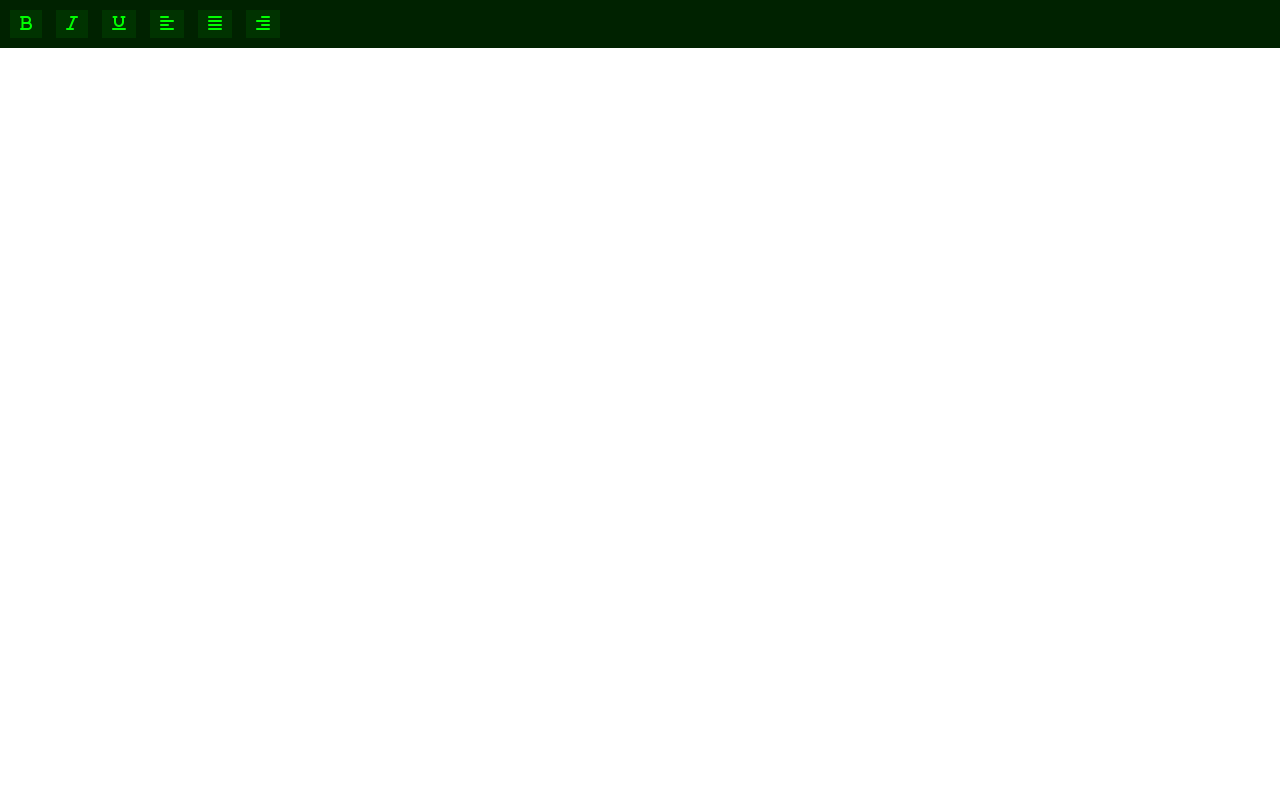
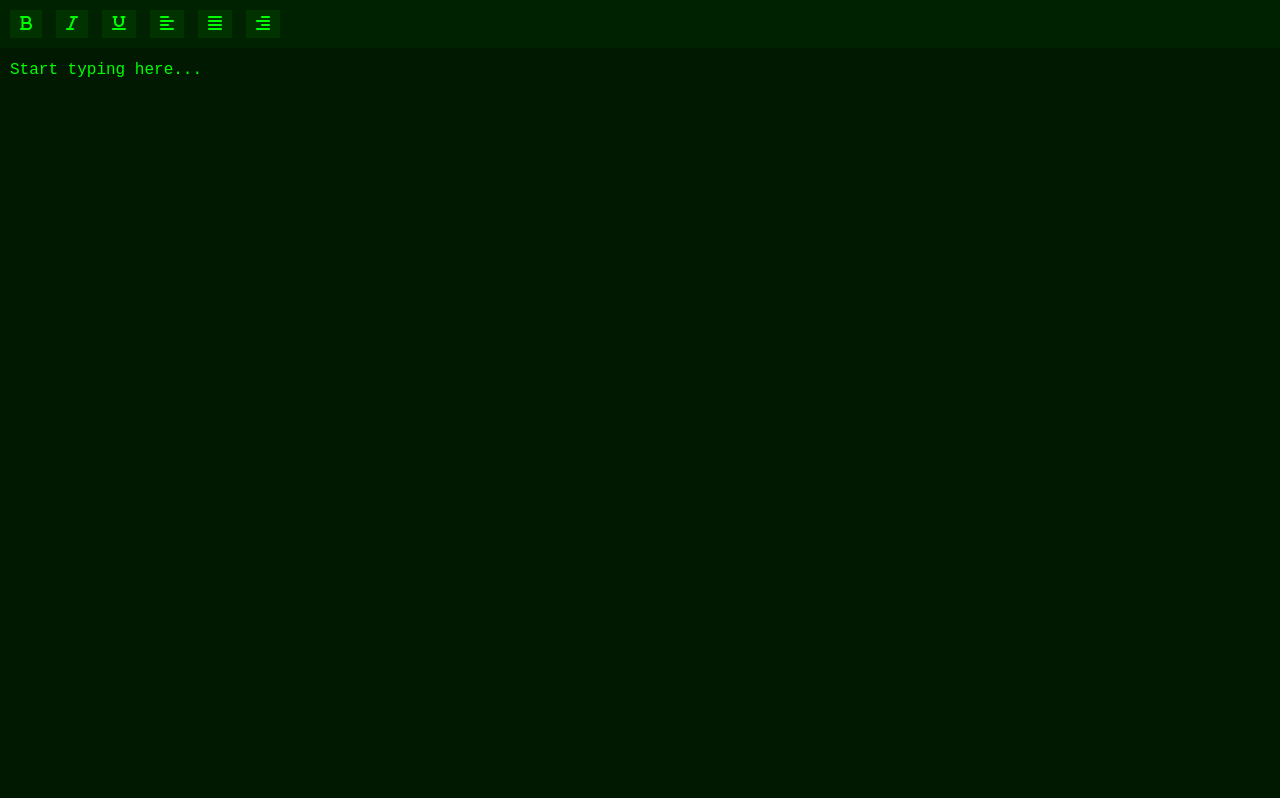
Before and after one commit to denizMishev/pwa-text-editor, a React (Create React App) app: page / in a window 1280 px wide. Built offline with nearby package versions, Linux system fonts and the light colour scheme.

Commit message:
added content area for text

```diff
--- /dev/null
+++ b/public/styles/content.css
@@ -0,0 +1,63 @@
+#main {
+    height: calc(100vh - 50px);
+    overflow: hidden;
+}
+
+.content-ctr {
+    height: 100%;
+    display: flex;
+    position: relative;
+    overflow: hidden;
+}
+
+.content-line-nums {
+    text-align: right;
+    padding-right: 10px;
+    user-select: none;
+    color: #00ff00;
+    overflow: hidden;
+    line-height: 1.5;
+}
+
+.content {
+    width: 100%;
+    height: 100%;
+    background-color: #001900;
+    border: none;
+    color: #00ff00;
+    padding: 10px;
+    font-family: 'Courier New', Courier, monospace;
+    font-size: 16px;
+    line-height: 1.5;
+    resize: none;
+    overflow-y: auto;
+    white-space: pre-wrap;
+    word-wrap: break-word;
+}
+
+
+/*content scrollbar*/
+
+.content::-webkit-scrollbar {
+    width: 20px;
+}
+
+.content::-webkit-scrollbar-track {
+    background: #002200;
+    border-left: 3px solid #001900;
+}
+
+.content::-webkit-scrollbar-thumb {
+    background-color: #004400;
+    border: 3px solid #002200;
+}
+
+
+.content::-webkit-scrollbar-thumb:active {
+    background-color: #005500;
+}
+
+
+.content::-webkit-scrollbar-thumb:hover {
+    background-color: #005500;
+}
--- a/public/styles/import-styles.css
+++ b/public/styles/import-styles.css
@@ -1,2 +1,3 @@
 @import "variables.css";
 @import "header.css";
+@import "content.css";
--- a/src/App.js
+++ b/src/App.js
@@ -1,9 +1,11 @@
 import { Header } from "./components/Header";
+import { Content } from "./components/Content";
 
 function App() {
   return (
     <div className="App">
       <Header />
+      <Content />
     </div>
   );
 }
--- /dev/null
+++ b/src/components/Content.js
@@ -0,0 +1,14 @@
+export function Content() {
+  return (
+    <main id="main">
+      <div className="content-ctr">
+        {/* <div id="content-line-nums" className="content-line-nums"></div> */}
+        <textarea
+          id="content"
+          className="content"
+          placeholder="Start typing here..."
+        ></textarea>
+      </div>
+    </main>
+  );
+}
```
Also changed, not shown: public/manifest.json.
